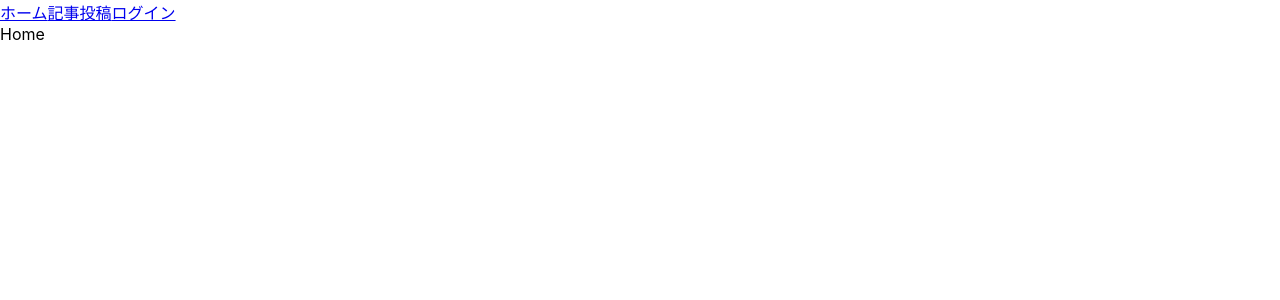
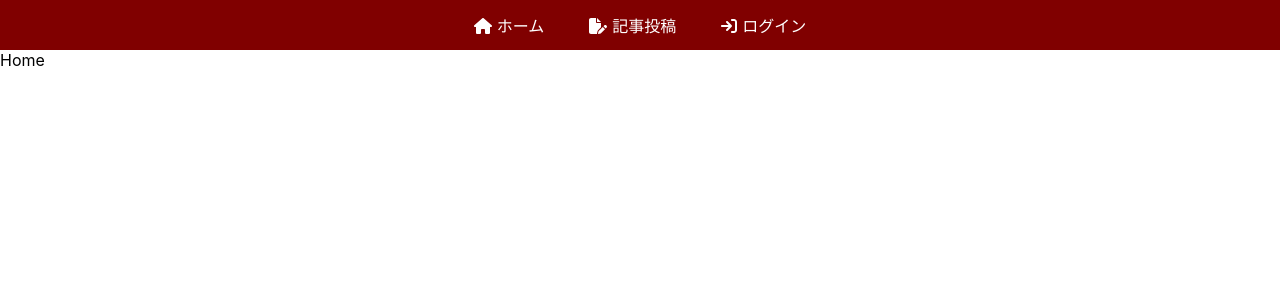
Before and after one commit to rare0b/Three-React-Apps, a React (Create React App) app in the folder blog-with-react-and-firebase/: page / in a window 1280 px wide. Shown: the top 300 px of the page. Built offline with nearby package versions, Linux system fonts and the light colour scheme.

Commit message:
feat: Navbarの実装

```diff
--- a/blog-with-react-and-firebase/package.json
+++ b/blog-with-react-and-firebase/package.json
@@ -3,6 +3,11 @@
   "version": "0.1.0",
   "private": true,
   "dependencies": {
+    "@fortawesome/fontawesome-svg-core": "^6.5.1",
+    "@fortawesome/free-brands-svg-icons": "^6.5.1",
+    "@fortawesome/free-regular-svg-icons": "^6.5.1",
+    "@fortawesome/free-solid-svg-icons": "^6.5.1",
+    "@fortawesome/react-fontawesome": "^0.2.0",
     "@testing-library/jest-dom": "^5.17.0",
     "@testing-library/react": "^13.4.0",
     "@testing-library/user-event": "^13.5.0",
--- a/blog-with-react-and-firebase/src/App.js
+++ b/blog-with-react-and-firebase/src/App.js
@@ -1,20 +1,26 @@
 import "./App.css";
-import { BrowserRouter as Router, Routes, Route, Link } from "react-router-dom";
+import { BrowserRouter as Router, Routes, Route } from "react-router-dom";
 import Home from "./components/Home";
 import CreatePost from "./components/CreatePost";
 import Login from "./components/Login";
 import Logout from "./components/Logout";
 import Navbar from "./components/Navbar";
+import { useState } from "react";
 
 function App() {
+  const [isAuth, setIsAuth] = useState(false);
+
   return (
     <Router>
-      <Navbar />
+      <Navbar isAuth={isAuth} />
       <Routes>
         <Route path="/" element={<Home />}></Route>
         <Route path="/createpost" element={<CreatePost />}></Route>
-        <Route path="/login" element={<Login />}></Route>
-        <Route path="/logout" element={<Logout />}></Route>
+        <Route path="/login" element={<Login setIsAuth={setIsAuth} />}></Route>
+        <Route
+          path="/logout"
+          element={<Logout setIsAuth={setIsAuth} />}
+        ></Route>
       </Routes>
     </Router>
   );
--- /dev/null
+++ b/blog-with-react-and-firebase/src/components/Navbar.css
@@ -0,0 +1,22 @@
+nav {
+  display: flex;
+  justify-content: center;
+  align-items: center;
+  height: 50px;
+  gap: 45px;
+  background-color: maroon;
+}
+
+nav a {
+  text-decoration: none;
+  color: white;
+  transition: all 0.3s;
+}
+
+nav a:hover {
+  color: dodgerblue;
+}
+
+nav a svg {
+  margin-right: 5px;
+}
--- a/blog-with-react-and-firebase/src/components/Navbar.js
+++ b/blog-with-react-and-firebase/src/components/Navbar.js
@@ -1,12 +1,35 @@
 import React from "react";
 import { Link } from "react-router-dom";
+import "./Navbar.css";
+import { FontAwesomeIcon } from "@fortawesome/react-fontawesome";
+import {
+  faArrowRightToBracket,
+  faFilePen,
+  faHouse,
+} from "@fortawesome/free-solid-svg-icons";
 
-const Navbar = () => {
+const Navbar = ({ isAuth }) => {
   return (
     <nav>
-      <Link to="/">ホーム</Link>
-      <Link to="/createpost">記事投稿</Link>
-      <Link to="/login">ログイン</Link>
+      <Link to="/">
+        <FontAwesomeIcon icon={faHouse}></FontAwesomeIcon>
+        ホーム
+      </Link>
+      <Link to="/createpost">
+        <FontAwesomeIcon icon={faFilePen}></FontAwesomeIcon>
+        記事投稿
+      </Link>
+      {!isAuth ? (
+        <Link to="/login">
+          <FontAwesomeIcon icon={faArrowRightToBracket}></FontAwesomeIcon>
+          ログイン
+        </Link>
+      ) : (
+        <Link to="/logout">
+          <FontAwesomeIcon icon={faArrowRightToBracket}></FontAwesomeIcon>
+          ログアウト
+        </Link>
+      )}
     </nav>
   );
 };
```
Also changed, not shown: 1 other file (tests, documents, lock files or other folders).
